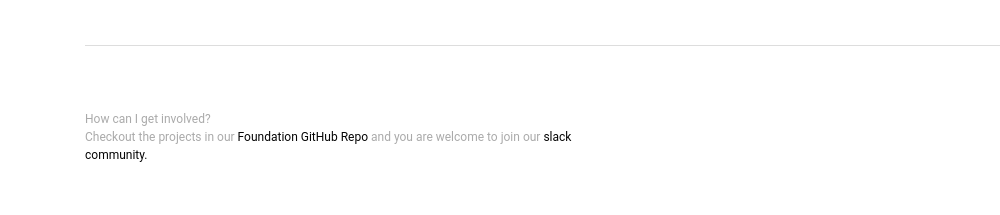
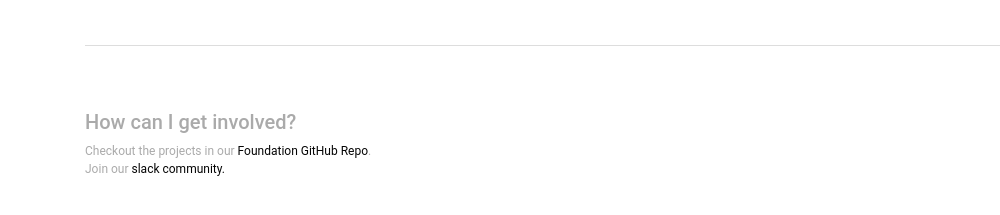
Before and after one commit to revelry-foundation/org, a plain HTML site: page index.html in a window 1280 px wide. Shown: the part 421-636 px from the top of the page, 0-1000 px from the left. Drawn offline with nearby package versions, Linux system fonts and the light colour scheme; a web font is replaced by a local one.

Commit message:
more content updates

```diff
--- a/index.html
+++ b/index.html
@@ -188,8 +188,9 @@
         </div>
         <div class="col-sm-12 col-md-6" id="bff-overview">
           <p><img src="" alt="" id="footer-logo"></p>
-          <p>How can I get involved?<br/>
-          Checkout the projects in our <a href="https://github.com/revelry-foundation/">Foundation GitHub Repo</a> and you are welcome to join our <a href="https://community.revelry.co/">slack community.</a></p>
+          <h5>How can I get involved?</h5>
+          <p>Checkout the projects in our <a href="https://github.com/revelry-foundation/">Foundation GitHub Repo</a>.<br/>
+          Join our <a href="https://community.revelry.co/">slack community.</a></p>
         </div>
         <div class="col-sm-12 col-md-6" id="about-revelry">
           <div class="about-revelry-content">
```
